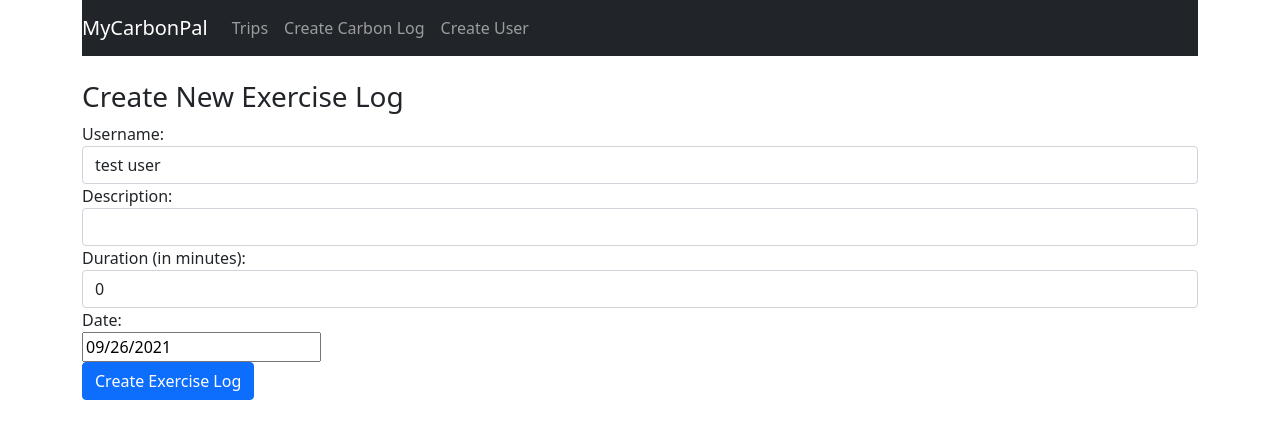
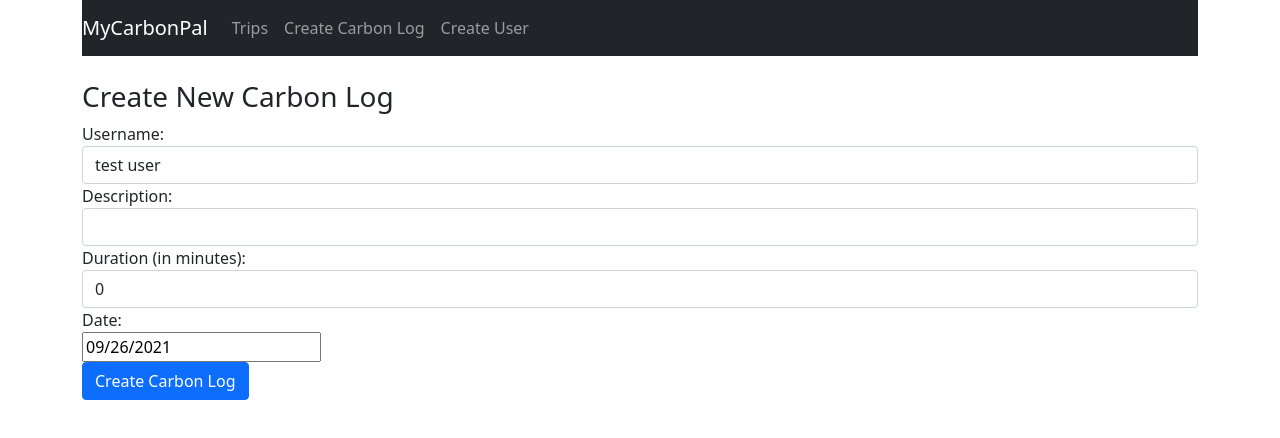
Before and after one commit to RyeemZia/SuperHacks2021, a React (Create React App) app: page /create in a window 1280 px wide. Shown: the top 438 px of the page. Built offline with nearby package versions, Linux system fonts and the light colour scheme.

Commit message:
tutor changes

```diff
--- a/src/components/create-exercise.component.js
+++ b/src/components/create-exercise.component.js
@@ -1,6 +1,7 @@
 import React, {Component} from 'react';
 import DatePicker from 'react-datepicker';
 import "react-datepicker/dist/react-datepicker.css";
+import axios from 'axios'
 
 export default class CreateExercise extends Component{
     constructor(props){
@@ -25,6 +26,10 @@ export default class CreateExercise extends Component{
             users: ['test user'],
             username: 'test_user'
         })
+    }
+    onClick(e){
+        e.preventDefault();
+
     }
     onChangeUsername(e){
         this.setState({
@@ -55,14 +60,23 @@ export default class CreateExercise extends Component{
             duration: this.state.duration,
             date: this.state.date
         }
+        axios.post('http://localhost:5000/testRoute', {
+            ...exercise
+          })
+          .then(function (response) {
+            console.log(response);
+          })
+          .catch(function (error) {
+            console.log(error);
+          });
         console.log(exercise);
 
-        window.location = '/';
+        // window.location = '/';
     }
     render() {
         return (
         <div>
-          <h3>Create New Exercise Log</h3>
+          <h3>Create New Carbon Log</h3>
           <form onSubmit={this.onSubmit}>
             <div className="form-group">
               <label>Username: </label>
@@ -110,7 +124,7 @@ export default class CreateExercise extends Component{
             </div>
 
             <div className="form-group">
-              <input type="submit" value="Create Exercise Log" className="btn btn-primary" />
+              <input type="submit" onClick={this.onSubmit} value="Create Carbon Log" className="btn btn-primary" />
             </div>
           </form>
         </div>
```
Also changed, not shown: 2 other files (tests, documents, lock files or other folders).
